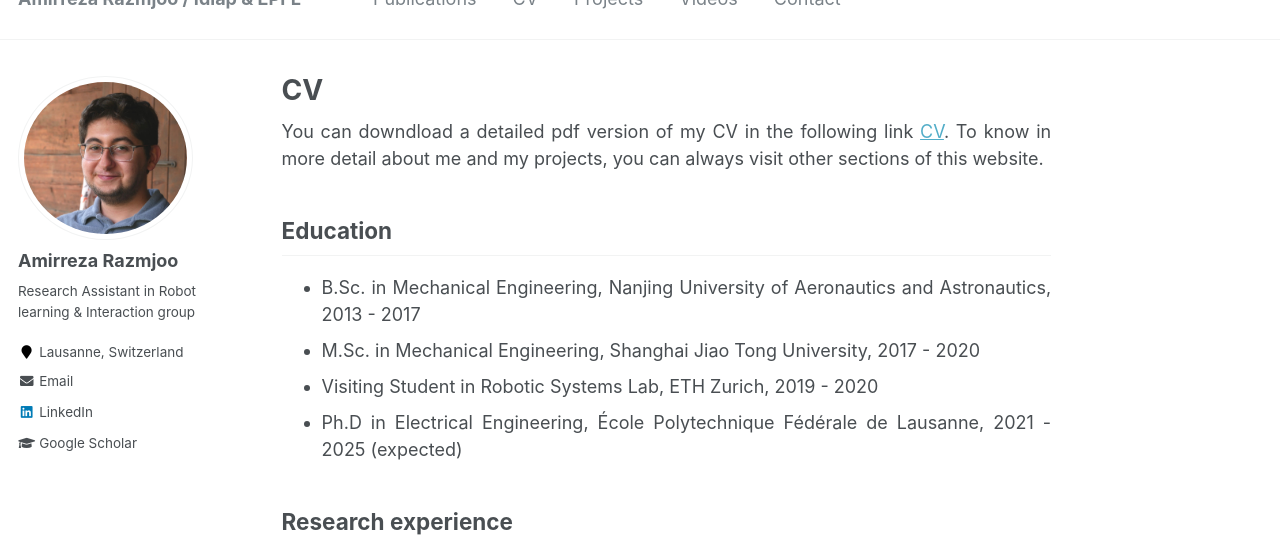
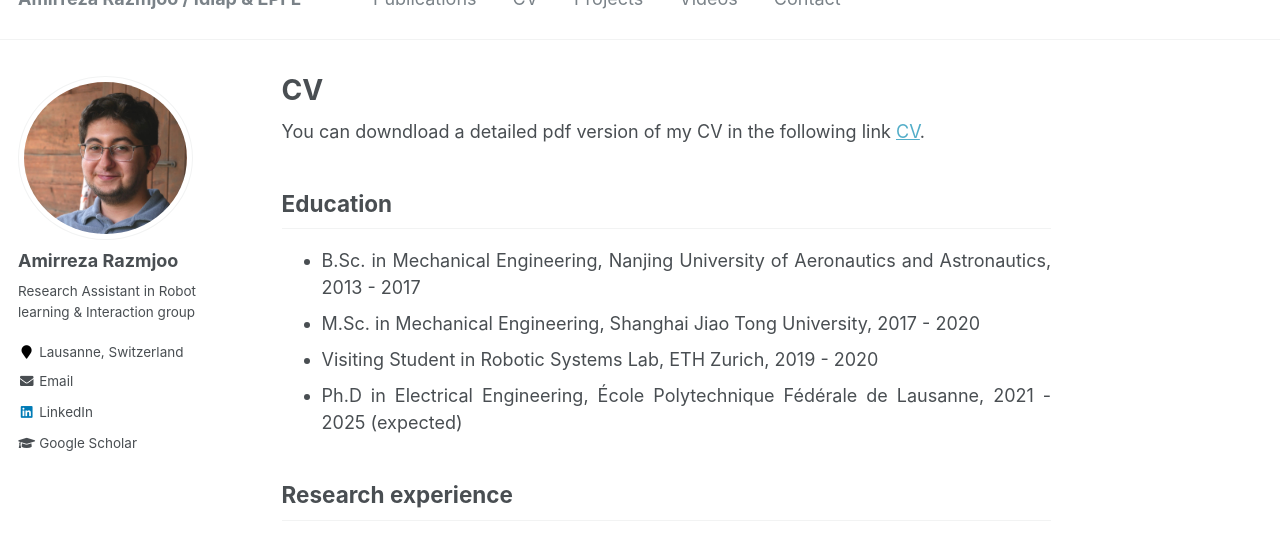
Before and after one commit to amirrazmjoo/amirrazmjoo.github.io, a Jekyll site: the page built from _pages/cv.md, in a window 1280 px wide and 900 px high, cut to the strip 360-900 px from the top of the window. Built offline with Jekyll 4.4.1, drawn with Linux system fonts in a browser that asks for light colours.

Commit message:
CV is updated

```diff
--- a/_pages/cv.md
+++ b/_pages/cv.md
@@ -9,7 +9,7 @@
 
 <div class="text-justify">
 
-<p>You can downdload a detailed pdf version of my CV in the following link <a href="https://schortenger.github.io/files/TengXue_CV.pdf">CV</a>. To know in more detail about me and my projects, you can always visit other sections of this website. </p>
+<p>You can downdload a detailed pdf version of my CV in the following link <a href="https://amirrazmjoo.github.io/files/CV.pdf">CV</a>.</p>
 
 <h2>Education</h2>
 
```
Also changed, not shown: 12 other files.
